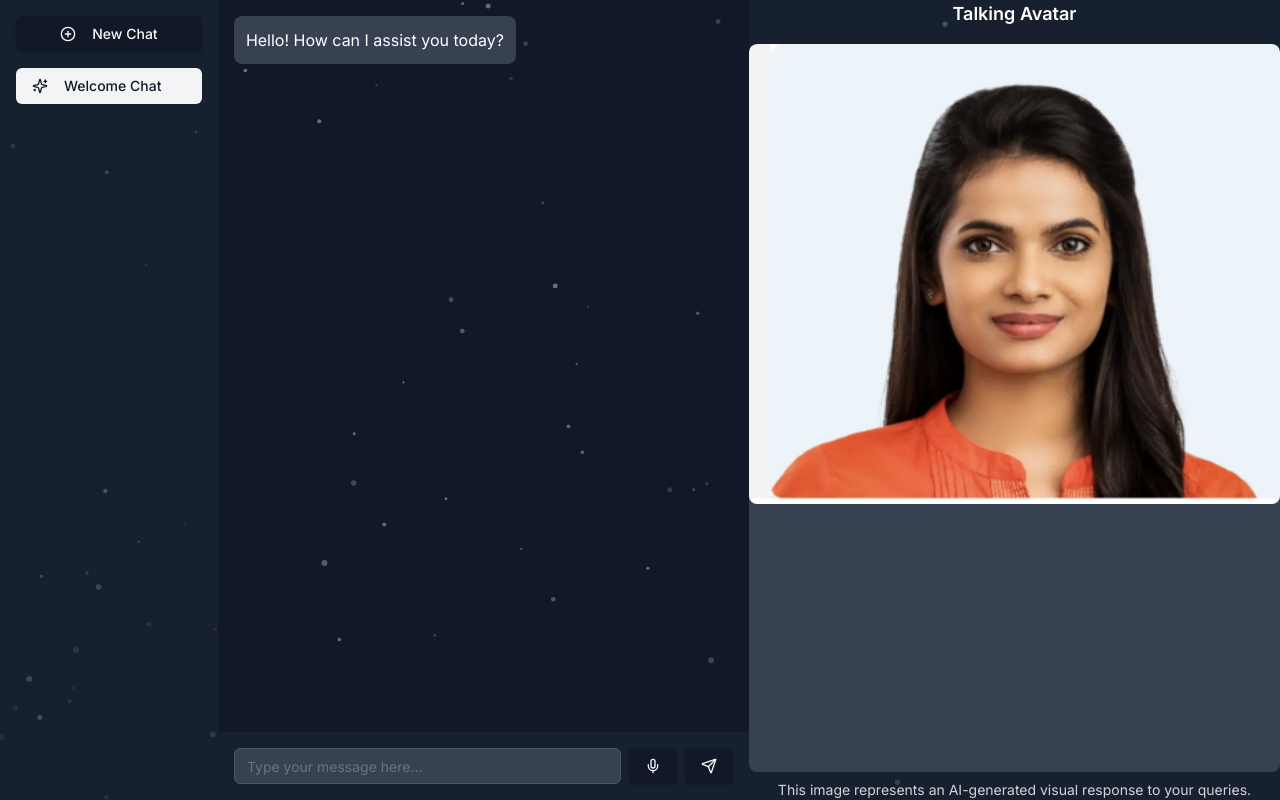
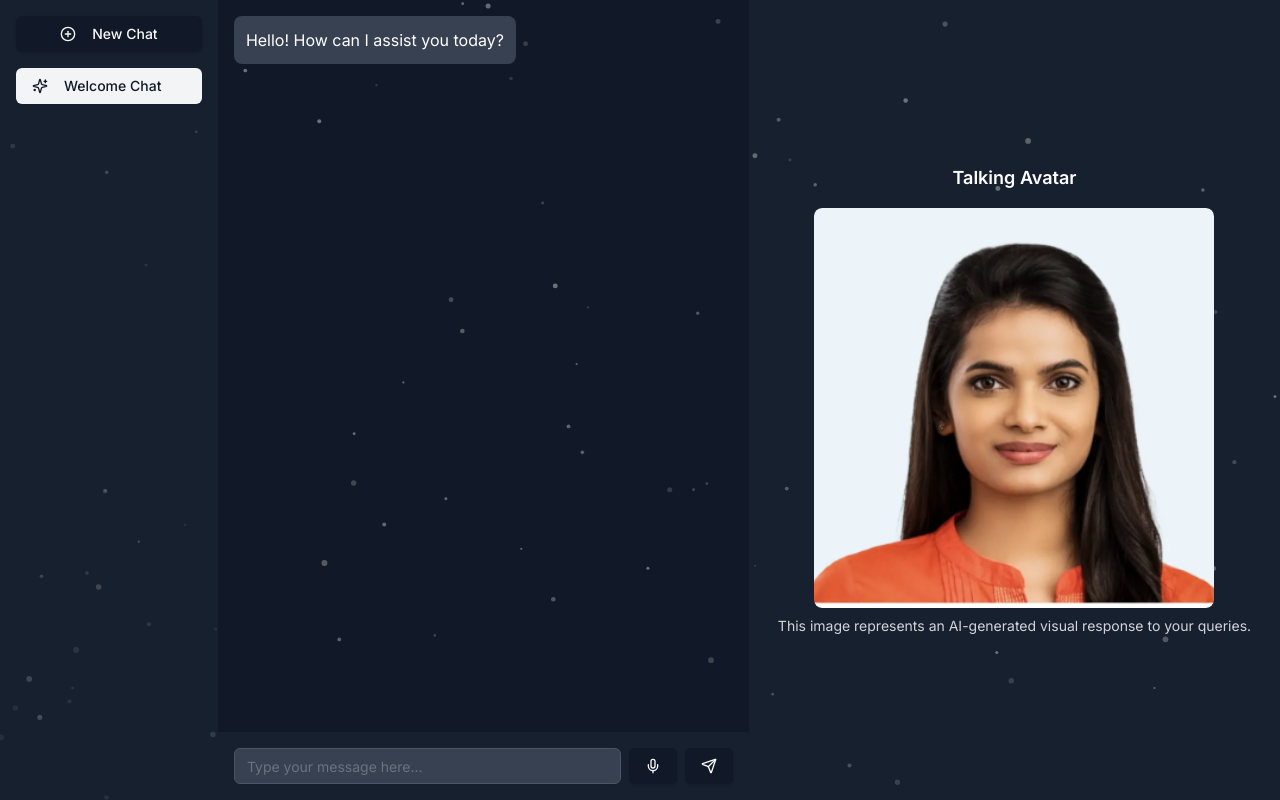
Before and after one commit to Uzma-ai/avatar, a Next.js app: page / in a window 1280 px wide. Built offline with nearby package versions, Linux system fonts and the light colour scheme.

Commit message:
video section modifiy

```diff
--- a/components/Chatbot.tsx
+++ b/components/Chatbot.tsx
@@ -292,16 +292,16 @@ export default function AIAssistant() {
         </div>
 
         {/* Video Section */}
-        <div className="flex flex-col justify-center items-center md:w-1/2 bg-gray-800 md:bg-opacity-50 ">
+        <div className="flex flex-col justify-center items-center md:w-1/2 bg-gray-800 md:bg-opacity-50">
           <div className="mb-4 text-lg font-semibold flex items-center">
             Talking Avatar
           </div>
-          <div className="relative flex-grow h-[70%] bg-gray-700 rounded-lg overflow-hidden">
+          <div className="relative w-[400px] h-[400px] bg-gray-700 rounded-lg overflow-hidden">
             <Image
-              src="/ava-img.png" // Path to your image in the public folder
+              src="/ava-img.png"
               alt="AI-Generated Avatar"
-              width={1000}
-              height={1000}
+              layout="fill"
+              objectFit="cover"
               className="rounded-lg"
             />
           </div>
```
